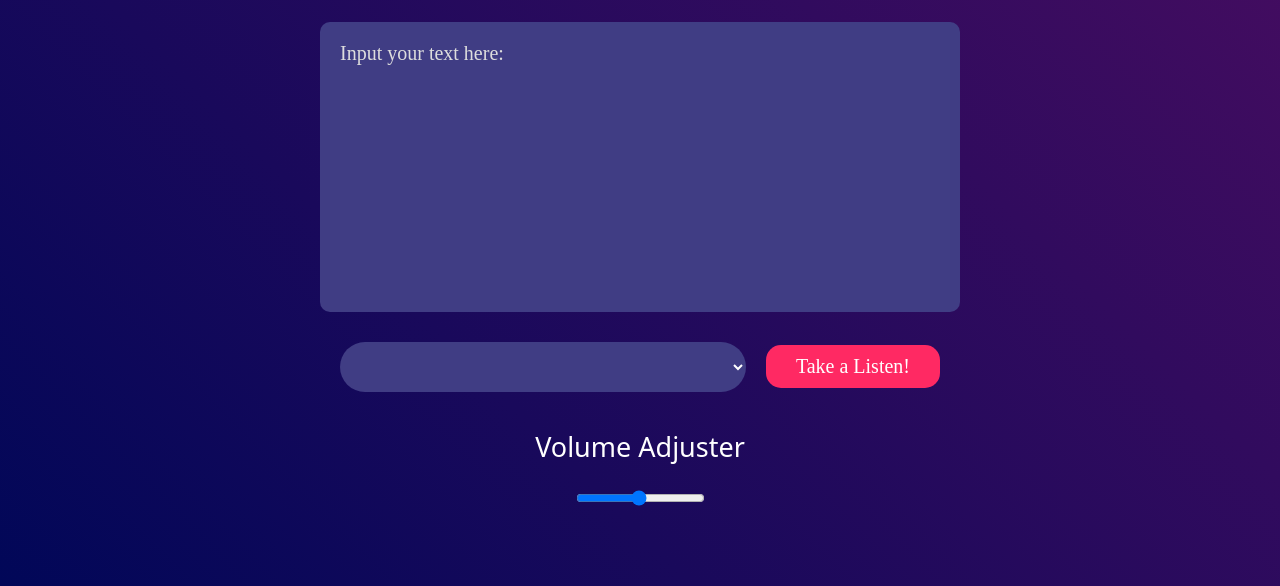
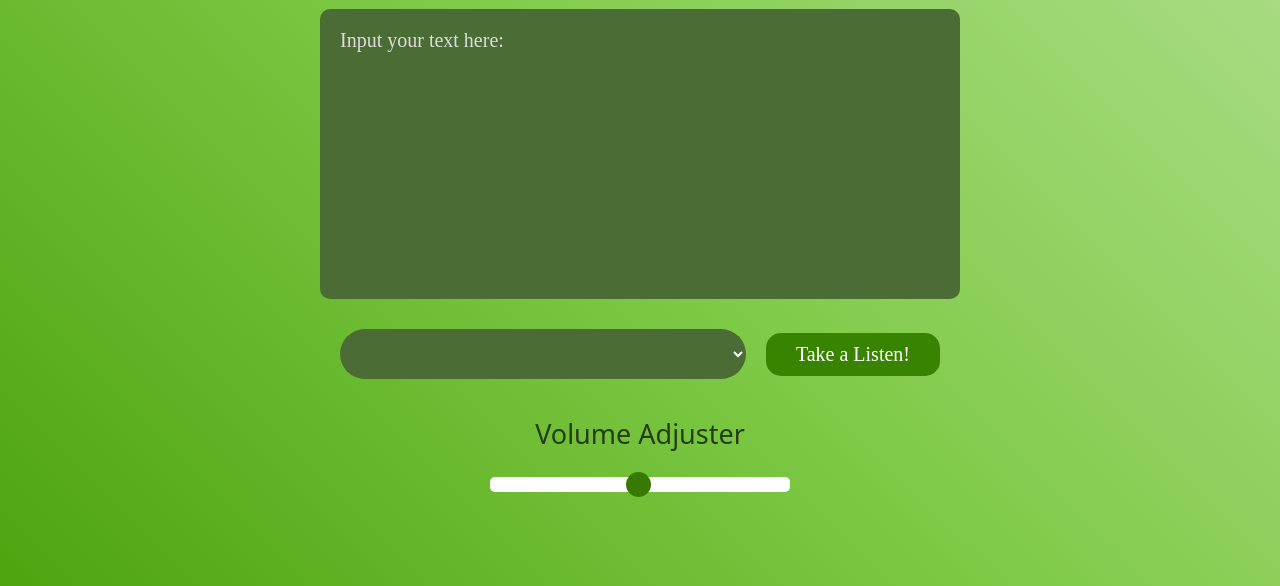
Before and after one commit to SuillyCoder/AppDev-Practice-Projects, a plain HTML site: page Application 6 Text to Speech/index.html in a window 1280 px wide. Shown: the part 214-800 px from the top of the page. Drawn offline with Linux system fonts and the light colour scheme; a web font is replaced by a local one.

Commit message:
Updated speechStyle.css
Added styling to the volume slider

```diff
--- a/Application 6 Text to Speech/speechStyle.css
+++ b/Application 6 Text to Speech/speechStyle.css
@@ -10,10 +10,10 @@
 }
 
 .voicebox{
-    color: #fff;
+    color: #253C14;
     width: 100%;
     min-height: 100vh;
-    background: linear-gradient(45deg, #010758, #490d61);
+    background: linear-gradient(45deg, #4EA40F, #80CB49 , #B3DF91);
     display: flex;
     align-items: center;
     justify-content: center;
@@ -38,7 +38,7 @@
 textarea{
     width: 600px;
     height: 250px;
-    background: #403d84;
+    background: #4B6C34;
     color: #fff;
     font-size: 25px;
     border: 0;
@@ -61,7 +61,7 @@ textarea::placeholder{
     gap: 20px;
 }
 .button{
-    background: #ff2963;
+    background: #388300 ;
     color: #fff;
     font-size: 20px;
     font-weight: 300px;
@@ -79,10 +79,31 @@ textarea::placeholder{
 select{
     flex: 1;
     color: #fff;
-    background: #403d84;
+    background: #4B6C34;
     height: 50px;
     padding: 0 20px;
     outline: 0;
     border: 0;
     border-radius: 35px;
 }
+
+.slider {
+    -webkit-appearance: none;
+    width: 300px;
+    height: 15px;
+    border-radius: 5px;
+    outline: none;
+    -webkit-transition: .2s;
+    transition: opacity .2s;
+    margin-bottom: 30px;
+  }
+
+  .slider::-webkit-slider-thumb {
+    -webkit-appearance: none;
+    appearance: none;
+    width: 25px;
+    height: 25px;
+    border-radius: 50%;
+    background:    #367A04   ;
+    cursor: pointer;
+  }
```
